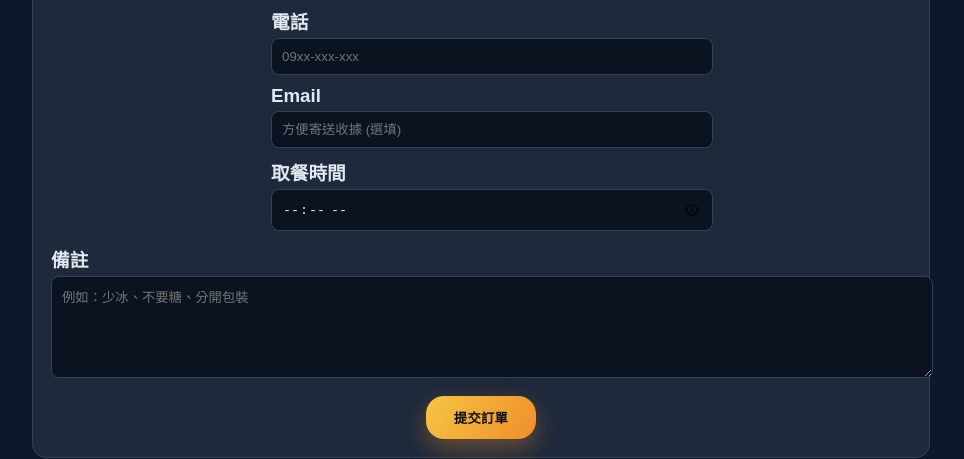
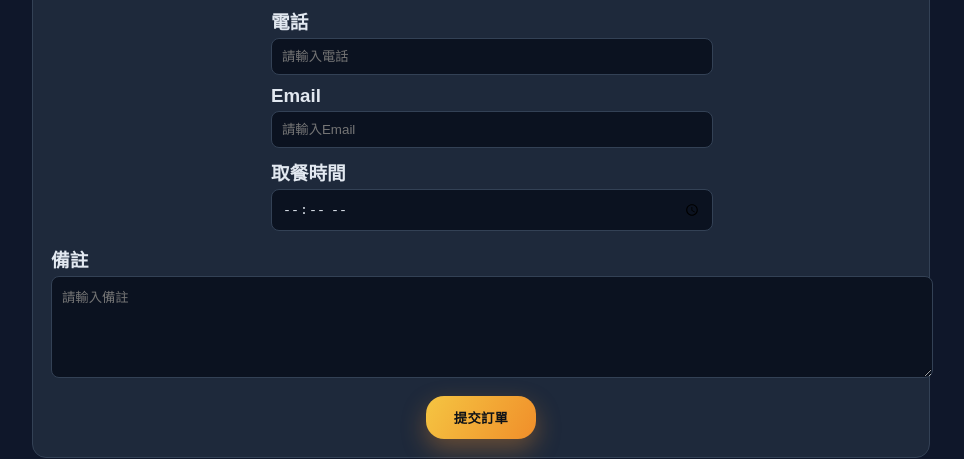
Before and after one commit to Arasaka-Tech/ArasakaRestaurantWebsite, a plain HTML site: page index.html in a window 1280 px wide. Shown: the part 1393-1852 px from the top of the page, without its empty margins (159-1123 px from the left). Drawn offline with Linux system fonts and the light colour scheme.

Commit message:
Update index.html

```diff
--- a/index.html
+++ b/index.html
@@ -93,11 +93,11 @@
             </div>
             <div style="width:100%;max-width:420px;">
                 <h3 style="margin:0 0 4px;">電話</h3>
-                <input type="tel" placeholder="09xx-xxx-xxx" style="width:100%;padding:10px;border-radius:8px;border:1px solid #334155;background:#0b1220;color:#e2e8f0;">
+                <input type="tel" placeholder="請輸入電話" style="width:100%;padding:10px;border-radius:8px;border:1px solid #334155;background:#0b1220;color:#e2e8f0;">
             </div>
             <div style="width:100%;max-width:420px;">
                 <h3 style="margin:0 0 4px;">Email</h3>
-                <input type="email" placeholder="方便寄送收據 (選填)" style="width:100%;padding:10px;border-radius:8px;border:1px solid #334155;background:#0b1220;color:#e2e8f0;">
+                <input type="email" placeholder="請輸入Email" style="width:100%;padding:10px;border-radius:8px;border:1px solid #334155;background:#0b1220;color:#e2e8f0;">
             </div>
             <div style="width:100%;max-width:420px;">
                 <h3 style="margin:0 0 4px;">取餐時間</h3>
@@ -107,7 +107,7 @@
 
         <div style="margin-bottom:14px;">
             <h3 style="margin:0 0 4px;">備註</h3>
-            <textarea placeholder="例如：少冰、不要糖、分開包裝" style="width:100%;min-height:80px;padding:10px;border-radius:8px;border:1px solid #334155;background:#0b1220;color:#e2e8f0;"></textarea>
+            <textarea placeholder="請輸入備註" style="width:100%;min-height:80px;padding:10px;border-radius:8px;border:1px solid #334155;background:#0b1220;color:#e2e8f0;"></textarea>
         </div>
 
         <div style="text-align:center;">
```
